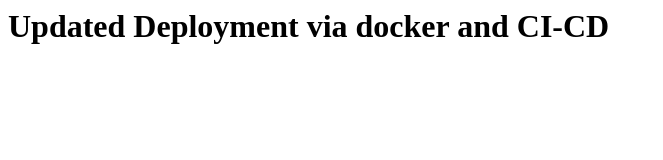
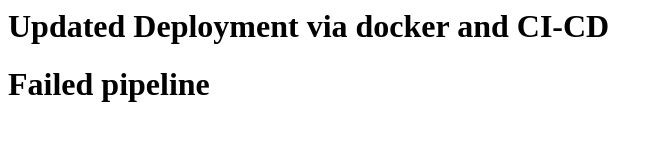
Before and after one commit to qasimbadruddin/CI-CD, a plain HTML site: page index.html in a window 1280 px wide. Shown: the whole page, without its empty margins (0-663 px from the left). Drawn offline with Linux system fonts and the light colour scheme.

Commit message:
failed coomit

```diff
--- a/index.html
+++ b/index.html
@@ -1 +1,2 @@
 <h1>Updated Deployment via docker and CI-CD</h1>
+<h1> Failed pipeline<h1>
```
